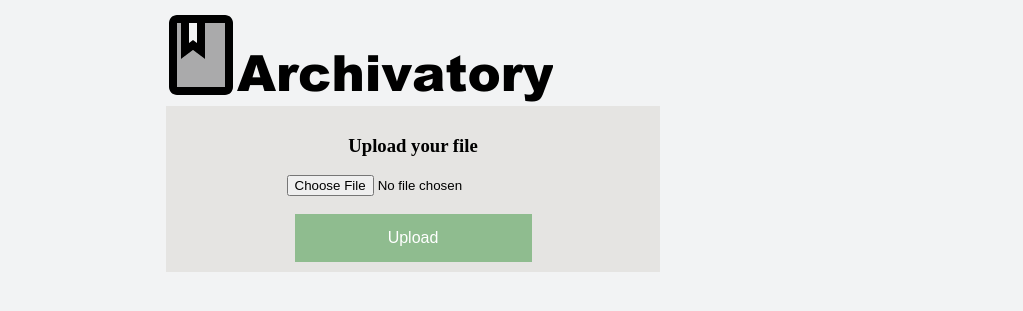
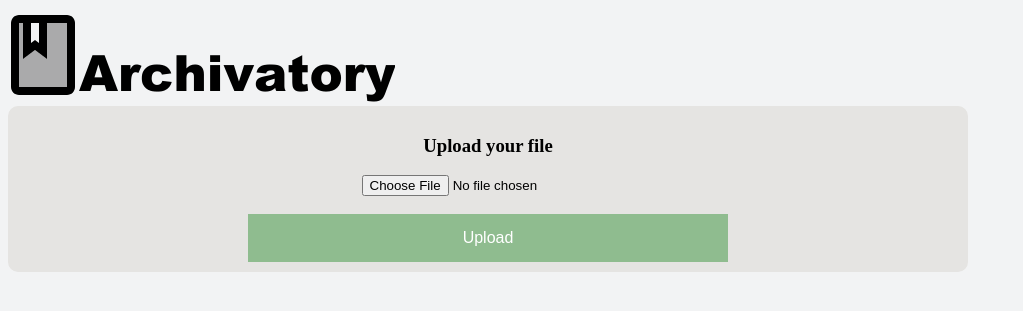
Before and after one commit to jrswab/archivatory, a PHP site: page / in a window 1280 px wide. Shown: the top 311 px of the page, without its empty margins (0-1023 px from the left). Run offline with PHP 8.4, Linux system fonts and the light colour scheme.

Commit message:
Centering with flexbox added

```diff
--- a/style.css
+++ b/style.css
@@ -1,23 +1,23 @@
-html {
+body {
+	background-color: #f2f3f4;
 	width:100%;
 	position: absolute;
 }
 
-body {
-	background-color: #f2f3f4;
-}
-
-.center {
-	width: 75%;
-	margin-left: auto;
-	margin-right: auto;
+.container {
+	display:flex;
+	flex-flow: column;
+	justify-content: center;
+	align-items: center;
+	height: 100%;
 }
 
 #upload-form {
-	width: 50%;
+	width: 75%;
 	text-align: center;
 	background-color: #e5e4e2;
-	padding: 10px;
+	padding: 10px 0 10px 0;
+	border-radius: 10px;
 }
 
 .form-button {
@@ -30,3 +30,7 @@ body {
 	text-align: center;
 	font-size: 16px;
 }
+
+.columned {
+	width: 50%;
+}
```
